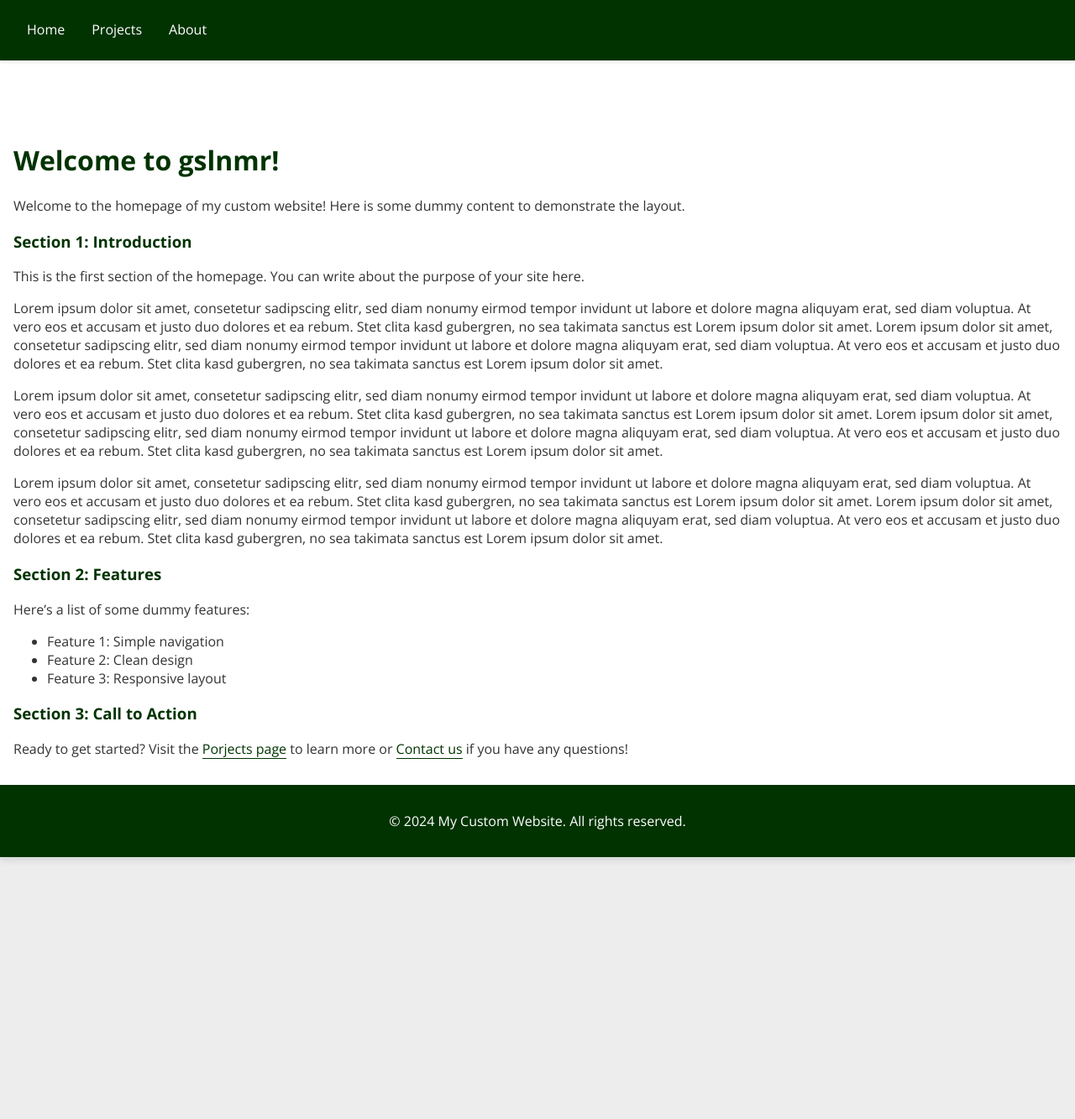
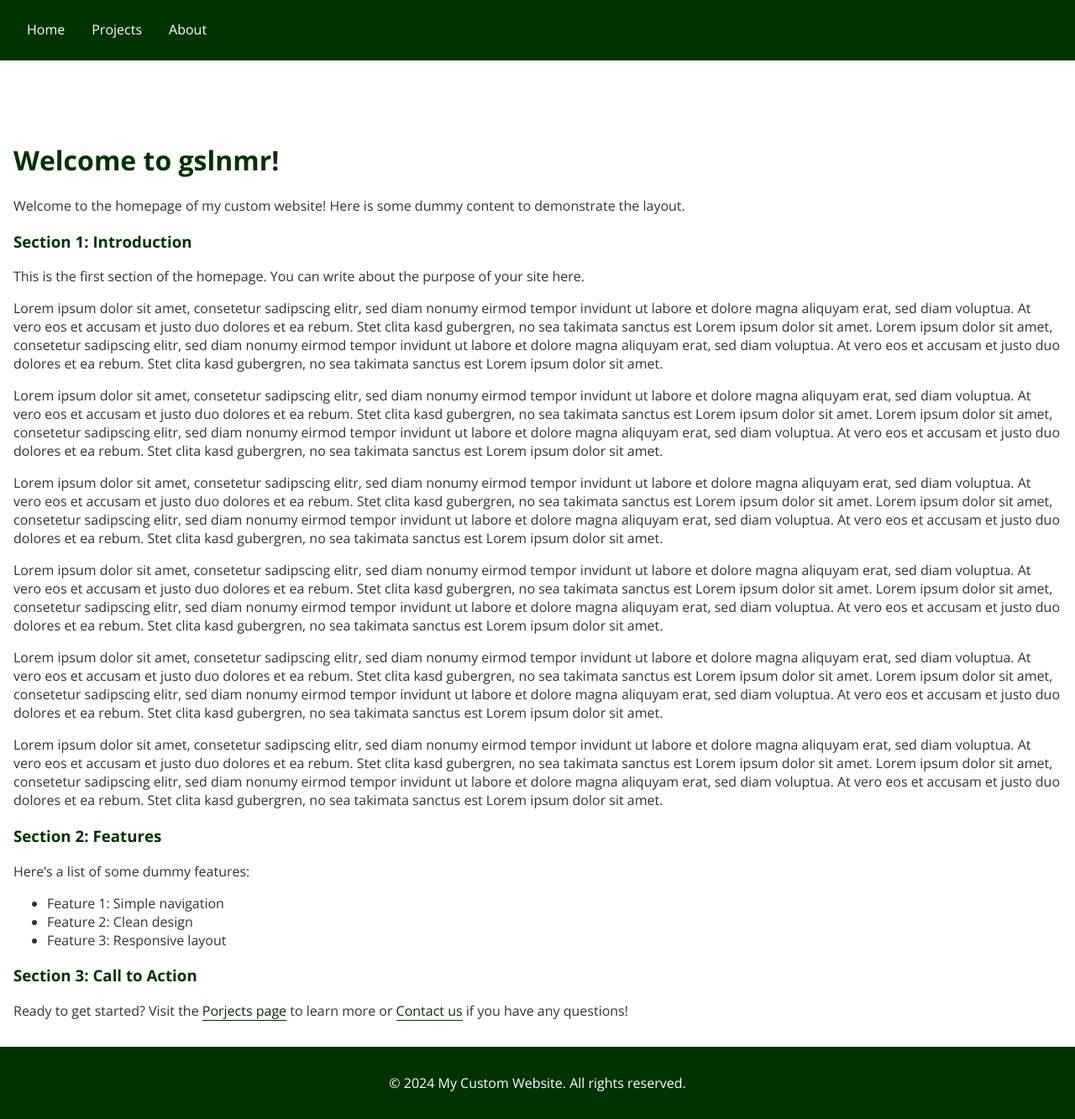
Before and after one commit to schminho/schminho.github.io, a Jekyll site: the page built from index.md, in a window 1280 px wide. Shown: the whole page at 84% size. Built offline with Jekyll 4.4.1, drawn with Linux system fonts in a browser that asks for light colours; before the commit the page ends 1021 px from its top, so only the background shows below that.

Commit message:
Update index.md

```diff
--- a/index.md
+++ b/index.md
@@ -16,6 +16,12 @@
 
 Lorem ipsum dolor sit amet, consetetur sadipscing elitr, sed diam nonumy eirmod tempor invidunt ut labore et dolore magna aliquyam erat, sed diam voluptua. At vero eos et accusam et justo duo dolores et ea rebum. Stet clita kasd gubergren, no sea takimata sanctus est Lorem ipsum dolor sit amet. Lorem ipsum dolor sit amet, consetetur sadipscing elitr, sed diam nonumy eirmod tempor invidunt ut labore et dolore magna aliquyam erat, sed diam voluptua. At vero eos et accusam et justo duo dolores et ea rebum. Stet clita kasd gubergren, no sea takimata sanctus est Lorem ipsum dolor sit amet.
 
+Lorem ipsum dolor sit amet, consetetur sadipscing elitr, sed diam nonumy eirmod tempor invidunt ut labore et dolore magna aliquyam erat, sed diam voluptua. At vero eos et accusam et justo duo dolores et ea rebum. Stet clita kasd gubergren, no sea takimata sanctus est Lorem ipsum dolor sit amet. Lorem ipsum dolor sit amet, consetetur sadipscing elitr, sed diam nonumy eirmod tempor invidunt ut labore et dolore magna aliquyam erat, sed diam voluptua. At vero eos et accusam et justo duo dolores et ea rebum. Stet clita kasd gubergren, no sea takimata sanctus est Lorem ipsum dolor sit amet.
+
+Lorem ipsum dolor sit amet, consetetur sadipscing elitr, sed diam nonumy eirmod tempor invidunt ut labore et dolore magna aliquyam erat, sed diam voluptua. At vero eos et accusam et justo duo dolores et ea rebum. Stet clita kasd gubergren, no sea takimata sanctus est Lorem ipsum dolor sit amet. Lorem ipsum dolor sit amet, consetetur sadipscing elitr, sed diam nonumy eirmod tempor invidunt ut labore et dolore magna aliquyam erat, sed diam voluptua. At vero eos et accusam et justo duo dolores et ea rebum. Stet clita kasd gubergren, no sea takimata sanctus est Lorem ipsum dolor sit amet.
+
+Lorem ipsum dolor sit amet, consetetur sadipscing elitr, sed diam nonumy eirmod tempor invidunt ut labore et dolore magna aliquyam erat, sed diam voluptua. At vero eos et accusam et justo duo dolores et ea rebum. Stet clita kasd gubergren, no sea takimata sanctus est Lorem ipsum dolor sit amet. Lorem ipsum dolor sit amet, consetetur sadipscing elitr, sed diam nonumy eirmod tempor invidunt ut labore et dolore magna aliquyam erat, sed diam voluptua. At vero eos et accusam et justo duo dolores et ea rebum. Stet clita kasd gubergren, no sea takimata sanctus est Lorem ipsum dolor sit amet.
+
 ### Section 2: Features
 Here's a list of some dummy features:
 
```
